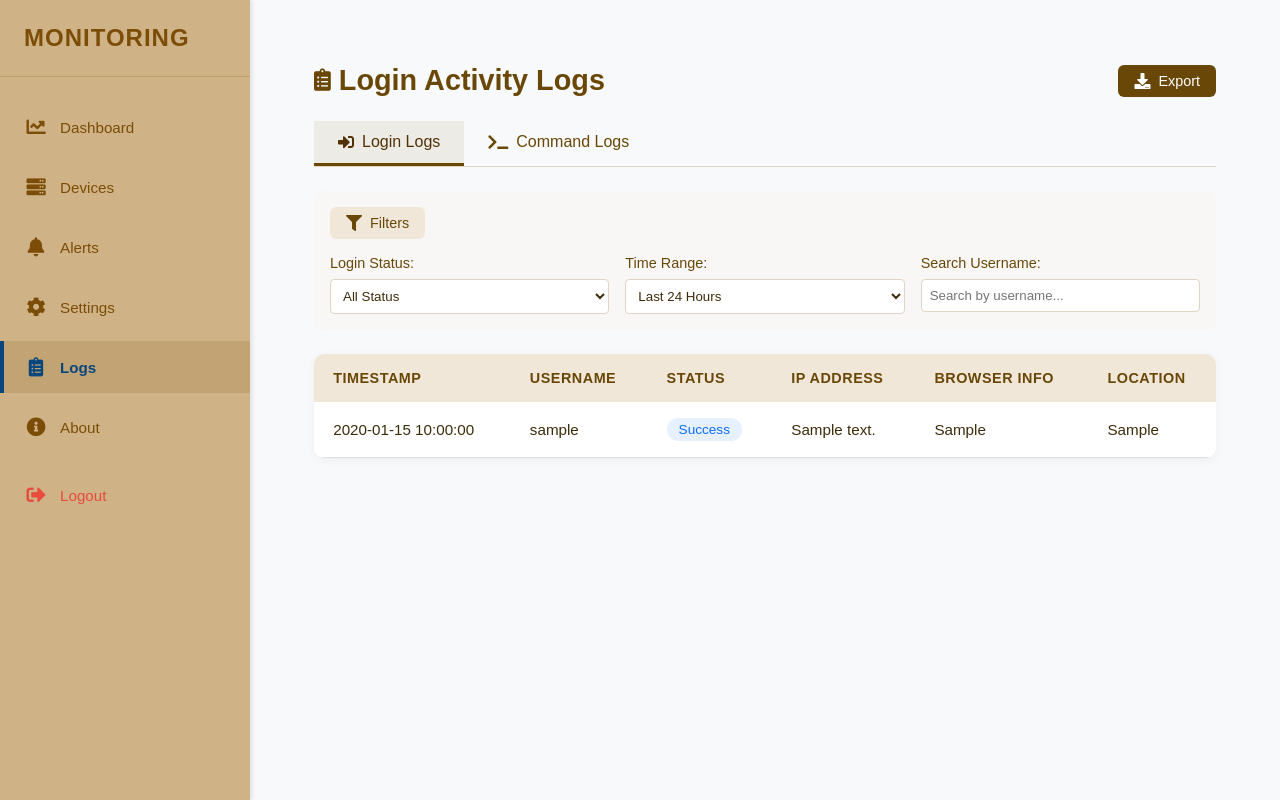
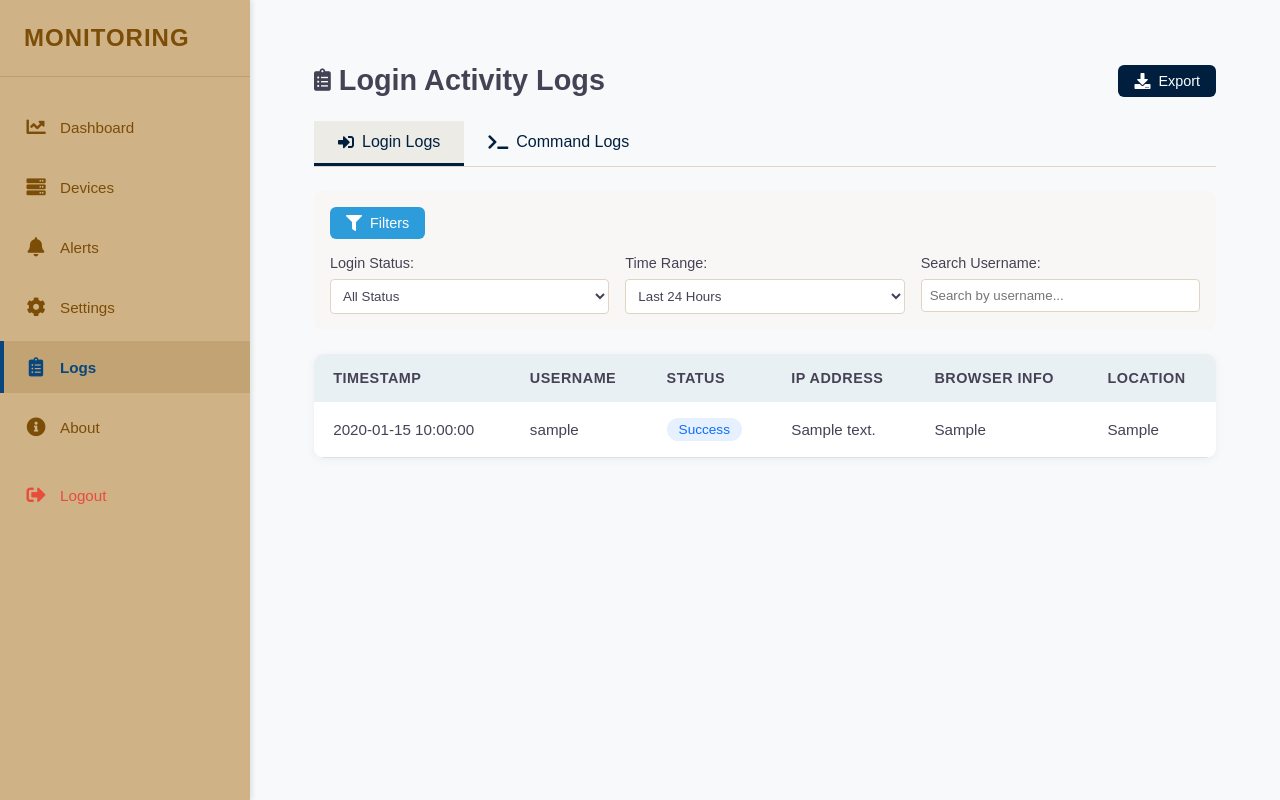
Before and after one commit to Omar23232/Oversee-backend, a Django app: page /logs/ in a window 1280 px wide. Run offline with Django 5.2, Linux system fonts and the light colour scheme; a user stored in the database is signed in; tables that the repository leaves empty hold one stand-in row (values such as "Sample post").

Commit message:
Update logs.css

```diff
--- a/Oversee_backend/login/static/login/css/logs.css
+++ b/Oversee_backend/login/static/login/css/logs.css
@@ -23,7 +23,7 @@
 }
 
 .logs-header h2 {
-    color: #694707;
+    color: #464255;
     display: flex;
     align-items: center;
     gap: 0.5rem;
@@ -58,34 +58,34 @@
 }
 
 .btn-primary {
-    background: #694707;
+    background:#001F3F;
     color: white;
 }
 
 .btn-primary:hover {
-    background: #523204;
+    background: #021b35;
 }
 
 .btn-secondary {
-    background: #f1e7d8;
-    color: #694707;
+    background: #2D9CDB;
+    color: #fff;
 }
 
 .btn-secondary:hover {
-    background: #e5d5bc;
+    background: #2682b8;
 }
 
 .btn-icon {
     padding: 0.25rem;
     background: none;
-    color: #694707;
+    color: #464255;
     border: none;
     cursor: pointer;
     transition: color 0.2s ease;
 }
 
 .btn-icon:hover {
-    color: #523204;
+    color: #35333f;
 }
 
 /* Filter Panel */
@@ -111,7 +111,7 @@
 
 .filter-group label {
     font-size: 0.9rem;
-    color: #694707;
+    color: #464255;
     font-weight: 500;
 }
 
@@ -121,14 +121,14 @@
     border: 1px solid #e0d5c5;
     border-radius: 4px;
     background: white;
-    color: #3d2c0a;
+    color: #464255;
     width: 100%;
 }
 
 .filter-group select:focus,
 .filter-group input:focus {
     outline: none;
-    border-color: #694707;
+    border-color: #6A9AB026;
     box-shadow: 0 0 0 2px rgba(105, 71, 7, 0.1);
 }
 
@@ -146,8 +146,8 @@
 }
 
 .logs-table th {
-    background: #f1e7d8;
-    color: #694707;
+    background: #6A9AB026;
+    color: #464255;
     font-weight: 600;
     font-size: 0.9rem;
     text-transform: uppercase;
@@ -169,7 +169,7 @@
 }
 
 .logs-table td {
-    color: #3d2c0a;
+    color: #464255;
     font-size: 0.95rem;
     border-bottom: 1px solid #e0e0e0;
 }
@@ -214,13 +214,13 @@
 .empty-state i {
     font-size: 3rem;
     margin-bottom: 1rem;
-    color: #cfb286;
+    color: #2D9CDB;
 }
 
 .empty-state h3 {
     font-size: 1.25rem;
     margin-bottom: 0.5rem;
-    color: #694707;
+    color: #001F3F;
 }
 
 .empty-state p {
@@ -245,7 +245,7 @@
     padding: 0.5rem 1rem;
     background: #f1e7d8;
     border-radius: 6px;
-    color: #694707;
+    color: #001F3F;
     font-weight: 500;
 }
 
@@ -268,7 +268,7 @@
     width: 40px;
     height: 40px;
     border: 4px solid #f1e7d8;
-    border-top: 4px solid #694707;
+    border-top: 4px solid #001F3F;
     border-radius: 50%;
     animation: spin 1s linear infinite;
 }
@@ -343,7 +343,7 @@
 
 .tab-link {
     padding: 0.75rem 1.5rem;
-    color: #694707;
+    color: #001F3F;
     text-decoration: none;
     display: flex;
     align-items: center;
@@ -358,8 +358,8 @@
 }
 
 .tab-link.active {
-    color: #523204;
-    border-bottom: 3px solid #694707;
+    color: #001F3F;
+    border-bottom: 3px solid #001F3F;
     background: rgba(105, 71, 7, 0.08);
 }
 
@@ -369,7 +369,7 @@
     border: none;
     padding: 0.4rem 0.75rem;
     border-radius: 4px;
-    color: #694707;
+    color: #001F3F;
     cursor: pointer;
     font-size: 0.85rem;
     display: inline-flex;
@@ -412,7 +412,7 @@
     position: absolute;
     top: 1rem;
     right: 1.5rem;
-    color: #694707;
+    color: #001F3F;
     font-size: 1.5rem;
     font-weight: bold;
     cursor: pointer;
```
